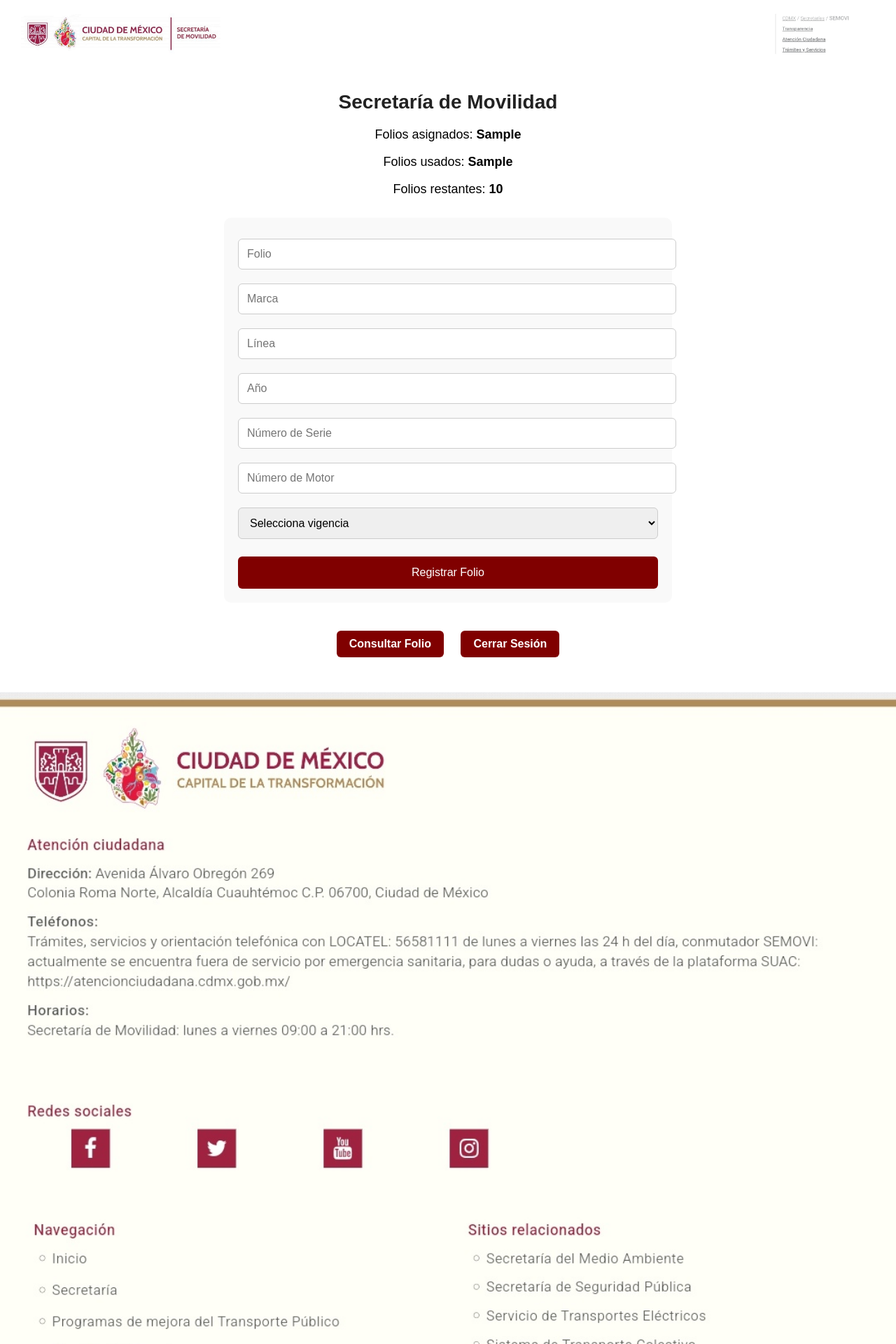
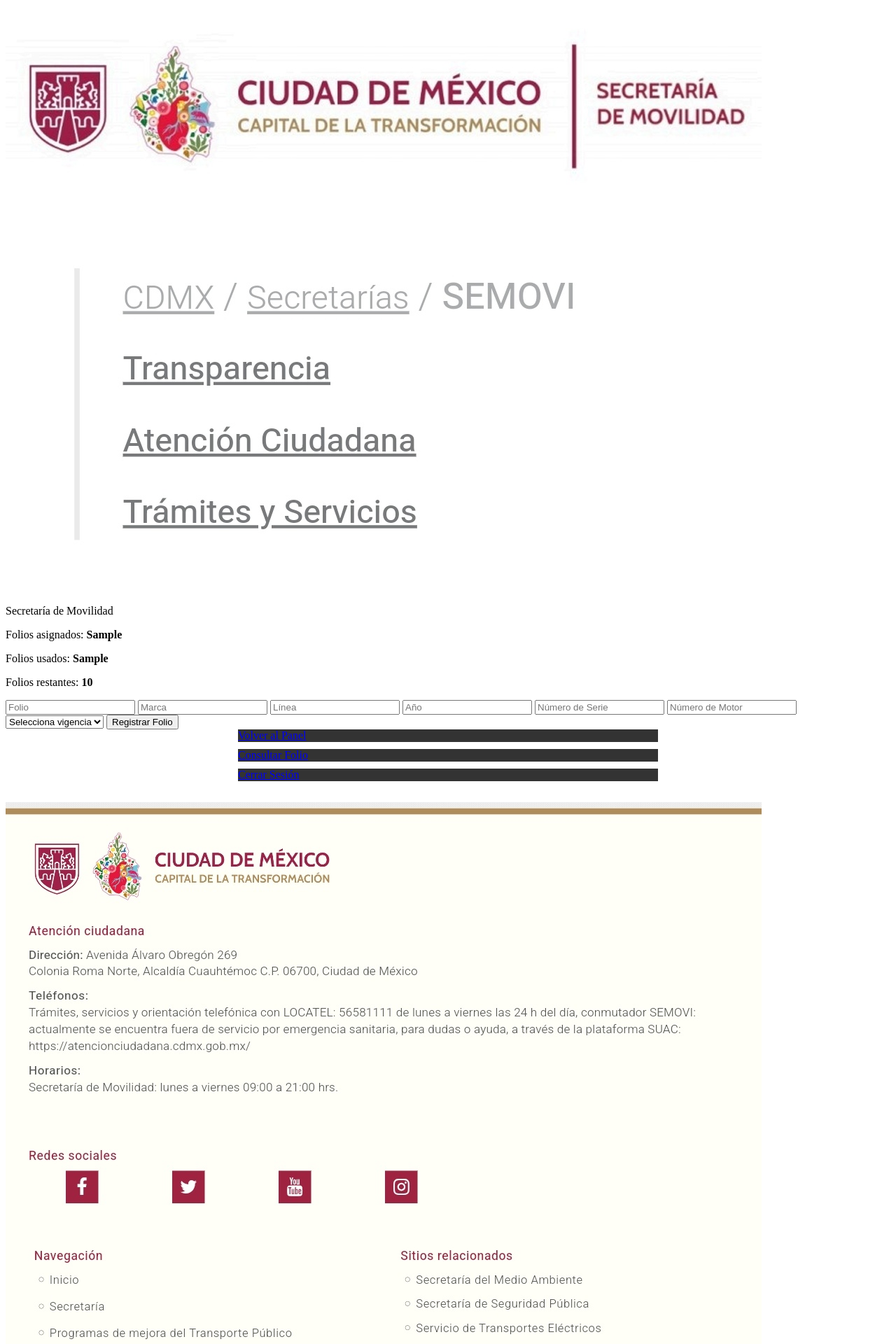
Before and after one commit to Gsr1989/registro-vehiculos, a Flask app: template templates/registro_usuario.html in a window 1280 px wide. Shown: the top 1920 px of the page at 70% size. Run offline with Flask 3, Linux system fonts and the light colour scheme; the template is opened without the code that fills it: most values are stand-ins (such as "Sample title", 1, 10 or a date in 2020).

Commit message:
Update registro_usuario.html

```diff
--- a/templates/registro_usuario.html
+++ b/templates/registro_usuario.html
@@ -5,113 +5,17 @@
     <title>Registro de Folio</title>
     <meta name="viewport" content="width=device-width, initial-scale=1">
     <style>
-        body {
-            background-color: #ffffff;
-            font-family: Arial, sans-serif;
-            margin: 0;
-            padding: 0;
+        /* [Estilos generales aquí] */
+        /* ... (idéntico a los anteriores: header, formulario, botones, etc.) */
+        .botones {
+            display: flex;
+            flex-direction: column;
+            gap: 10px;
+            max-width: 600px;
+            margin: 0 auto 30px;
         }
-        header {
-            display: flex;
-            justify-content: space-between;
-            align-items: center;
-            padding: 10px 30px;
-        }
-        header img {
-            height: 80px;
-        }
-        .titulo {
-            text-align: center;
-            font-size: 28px;
-            margin-top: 30px;
-            font-weight: bold;
-            color: #222;
-        }
-        .info-folios {
-            text-align: center;
-            margin-top: 20px;
-            font-size: 18px;
-        }
-        .formulario {
-            max-width: 600px;
-            margin: 30px auto;
-            padding: 20px;
-            border-radius: 10px;
-            background-color: #f9f9f9;
-        }
-        input, select {
-            width: 100%;
-            padding: 12px;
-            margin: 10px 0;
-            border-radius: 6px;
-            border: 1px solid #ccc;
-            font-size: 16px;
-        }
-        .btn {
-            background-color: #800000;
-            color: white;
-            border: none;
-            padding: 14px 22px;
-            font-size: 16px;
-            border-radius: 6px;
-            cursor: pointer;
-            transition: background-color 0.3s ease;
-            width: 100%;
-            margin-top: 15px;
-        }
-        .btn:hover {
-            background-color: #a00000;
-        }
-        .mensaje {
-            margin: 20px auto;
-            max-width: 600px;
-            padding: 10px;
-            text-align: center;
-            font-weight: bold;
-            border-radius: 5px;
-        }
-        .success {
-            background-color: #4CAF50;
-            color: white;
-        }
-        .error {
-            background-color: #f44336;
-            color: white;
-        }
-        .acciones {
-            max-width: 600px;
-            margin: 20px auto;
-            text-align: center;
-        }
-        .acciones a {
-            display: inline-block;
-            margin: 10px;
-            text-decoration: none;
-            background-color: #800000;
-            color: white;
-            padding: 10px 18px;
-            border-radius: 6px;
-            font-weight: bold;
-        }
-        .acciones a:hover {
-            background-color: #a00000;
-        }
-        footer {
-            margin-top: 40px;
-            width: 100%;
-        }
-        footer img {
-            width: 100%;
-            display: block;
-        }
-        @media (max-width: 600px) {
-            header img {
-                height: 60px;
-            }
-            .titulo {
-                font-size: 24px;
-                margin-top: 20px;
-            }
+        .btn-secundario {
+            background-color: #333;
         }
     </style>
 </head>
@@ -156,9 +60,10 @@
     <button type="submit" class="btn">Registrar Folio</button>
 </form>
 
-<div class="acciones">
-    <a href="{{ url_for('consulta_folio') }}">Consultar Folio</a>
-    <a href="{{ url_for('logout') }}">Cerrar Sesión</a>
+<div class="botones">
+    <a href="{{ url_for('admin') }}" class="btn btn-secundario">Volver al Panel</a>
+    <a href="{{ url_for('consulta_folio') }}" class="btn btn-secundario">Consultar Folio</a>
+    <a href="{{ url_for('logout') }}" class="btn btn-secundario">Cerrar Sesión</a>
 </div>
 
 <footer>
```
